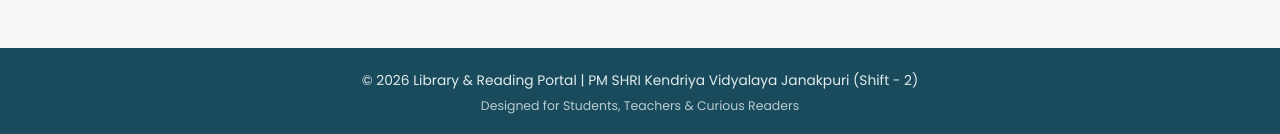
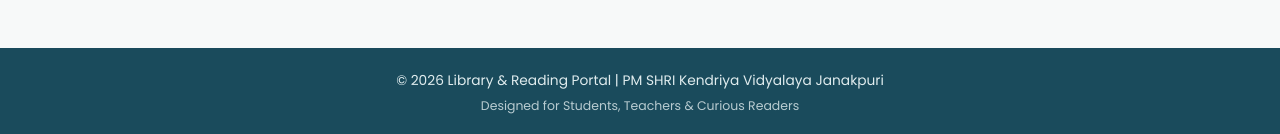
Before and after one commit to kv-library-portal/digital-library, a plain HTML site: page index.html in a window 1280 px wide. Shown: the part 1447-1581 px from the top of the page. Drawn offline with Linux system fonts and the light colour scheme.

Commit message:
Update index.html

```diff
--- a/index.html
+++ b/index.html
@@ -587,7 +587,7 @@
 
   <!-- Footer -->
   <footer>
-    <p>© 2026 Library & Reading Portal | PM SHRI Kendriya Vidyalaya Janakpuri (Shift - 2)</p>
+    <p>© 2026 Library & Reading Portal | PM SHRI Kendriya Vidyalaya Janakpuri</p>
     <p style="font-size:0.78rem; opacity:0.8; margin-top:4px;">Designed for Students, Teachers & Curious Readers</p>
   </footer>
 
```
